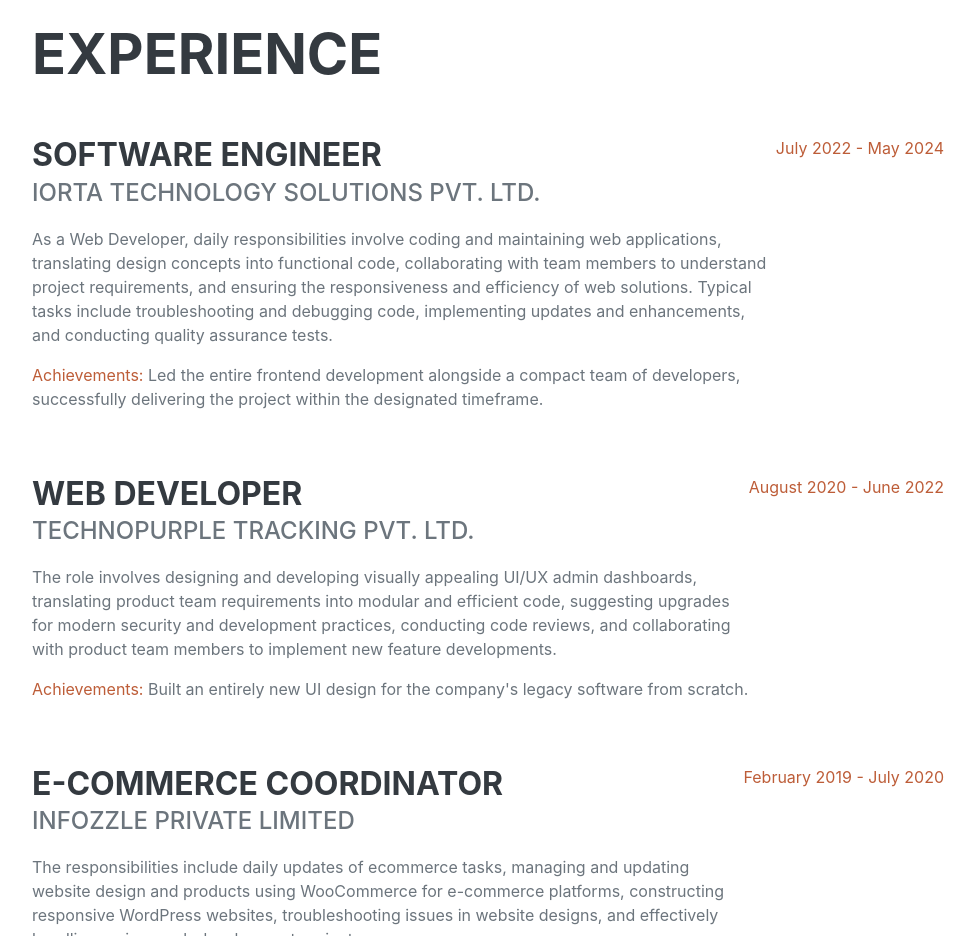
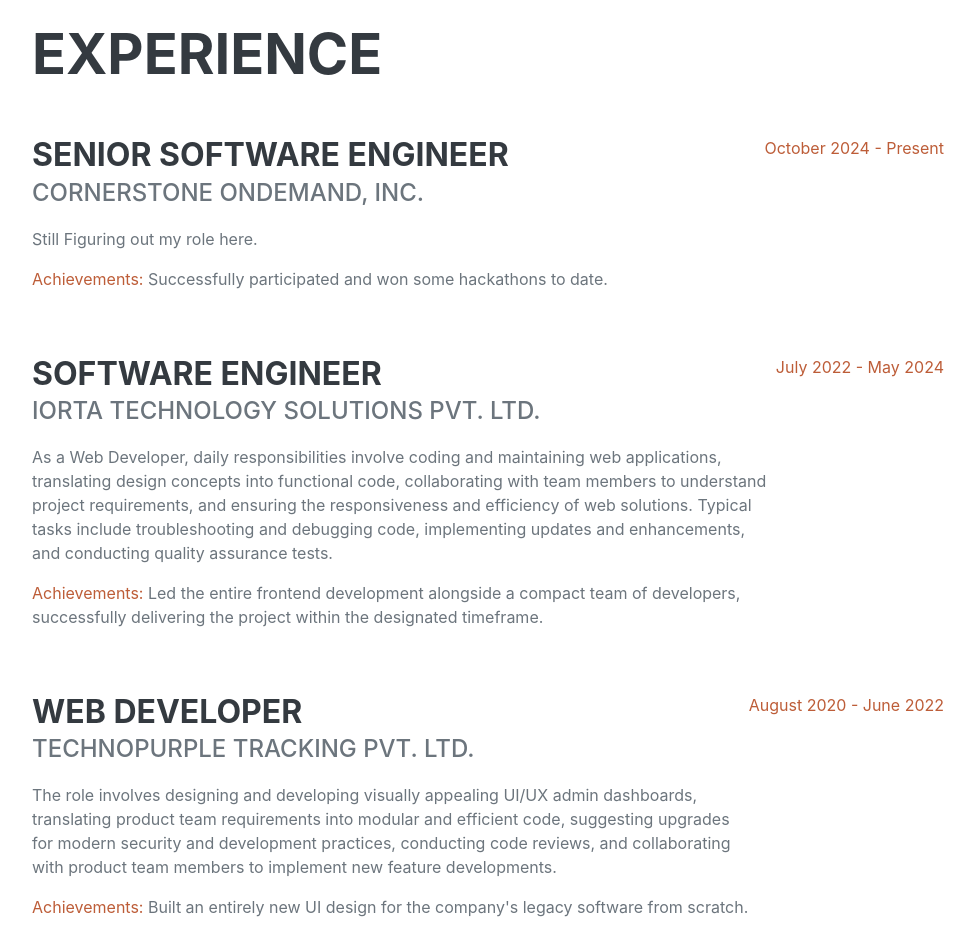
Before and after one commit to Rajkumarbitling/portfolio, a website: page src/pug/index.pug in a window 1280 px wide. Shown: the part 860-1796 px from the top of the page, without its empty margins (288-1263 px from the left). Drawn offline with nearby package versions, Linux system fonts and the light colour scheme; files that its build step writes are made by us from their sources; files whose address does not match are found by name.

Commit message:
Update experience section with new role and achievements

```diff
--- a/src/pug/index.pug
+++ b/src/pug/index.pug
@@ -91,6 +91,18 @@
             section#experience.resume-section
                .resume-section-content
                     h2.mb-5 Experience
+
+                    .d-flex.flex-column.flex-md-row.justify-content-between.mb-5
+                        .flex-grow-1
+                            h3.mb-0 Senior Software Engineer
+                            .subheading.mb-3 Cornerstone OnDemand, Inc.
+                            p
+                                | Still Figuring out my role here.
+                            p
+                                span.text-primary Achievements:
+                                | Successfully participated and won some hackathons to date.
+                        .flex-shrink-0
+                            span.text-primary October 2024 - Present
 
                     .d-flex.flex-column.flex-md-row.justify-content-between.mb-5
                         .flex-grow-1
```
Also changed, not shown: dist/css/styles.css, dist/index.html.
